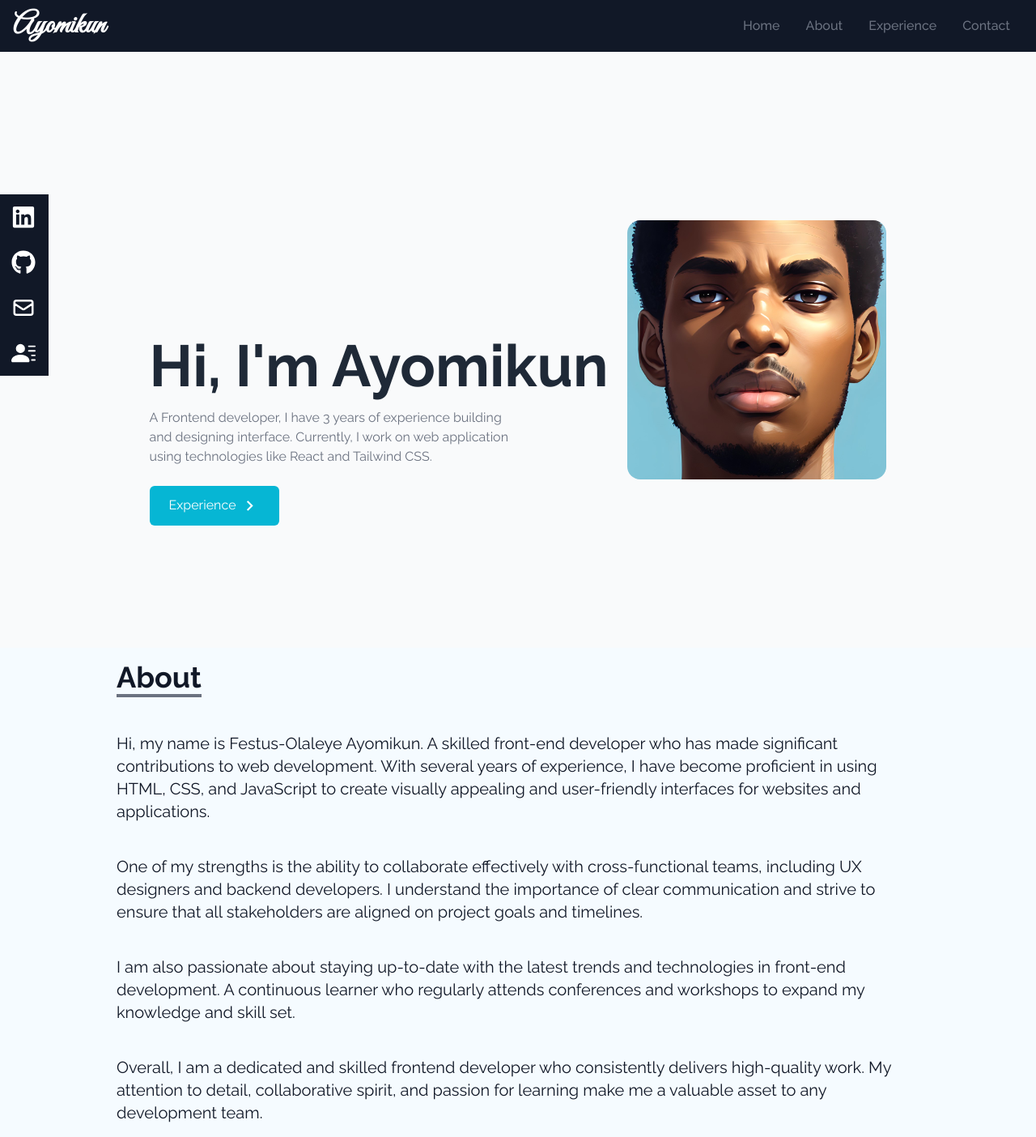
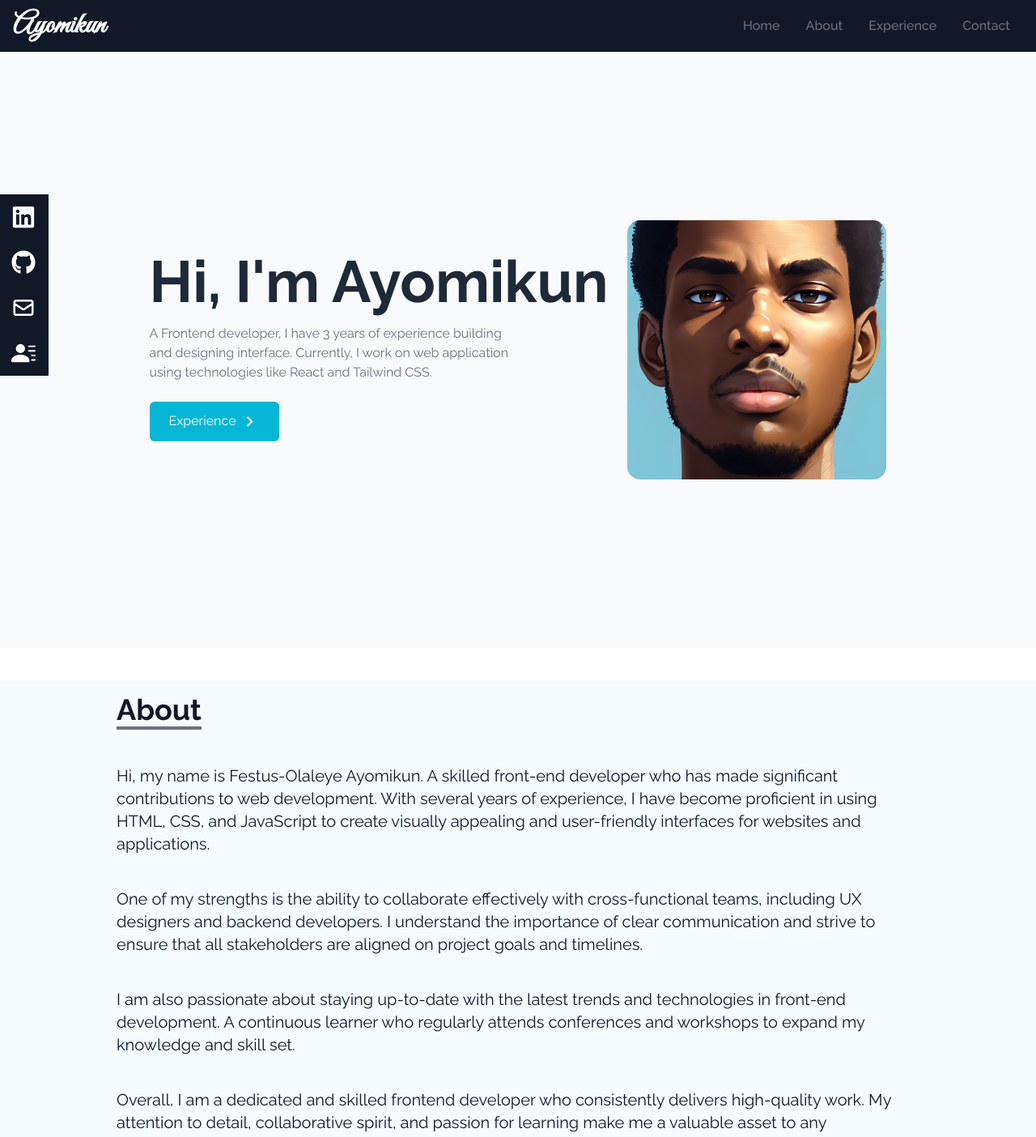
Before and after one commit to Mikun07/portfolio, a React (Create React App) app: page / in a window 1280 px wide. Shown: the top 1404 px of the page at 81% size. Built offline with nearby package versions, Linux system fonts and the light colour scheme.

Commit message:
margin fix

```diff
--- a/src/pages/about/About.Outlet.jsx
+++ b/src/pages/about/About.Outlet.jsx
@@ -2,7 +2,7 @@ import React from 'react';
 
 function AboutOutlet() {
     return (
-        <div name="about" className='bg-[#F5FBFF] w-full h-full text-gray-900 lg:mt-0 sm:mt-40'>
+        <div name="about" className='bg-[#F5FBFF] w-full h-full text-gray-900 md:mt-10 sm:mt-48'>
             <div className='max-w-screen-lg p-4 mx-auto flex flex-col justify-center w-full h-full'>
                 <div className='pb-8'>
                     <p className='text-4xl font-bold inline border-b-4 border-gray-500'>About</p>
--- a/src/pages/home/Home.Outlet.jsx
+++ b/src/pages/home/Home.Outlet.jsx
@@ -57,7 +57,7 @@ function home() {
     <div name='home' className='h-screen w-full pt-16 bg-[#F9FAFB]'>
       <div className='max-w-screen-lg gap-6 p-4 mx-auto flex flex-col w-full items-center justify-center h-full px-4 md:flex-row'>
         <div className='flex flex-col justify-center'>
-          <h2 className='text-4xl sm:text-7xl sm:mt-52 font-bold text-gray-800'>Hi, I'm Ayomikun</h2>
+          <h2 className='text-4xl sm:text-7xl sm:mt-52 md:mt-0 font-bold text-gray-800'>Hi, I'm Ayomikun</h2>
           <p className='text-gray-500 py-4 max-w-md'>
             A Frontend developer, I have 3 years of experience building and designing interface.
             Currently, I work on web application using technologies like React and Tailwind CSS.
```
